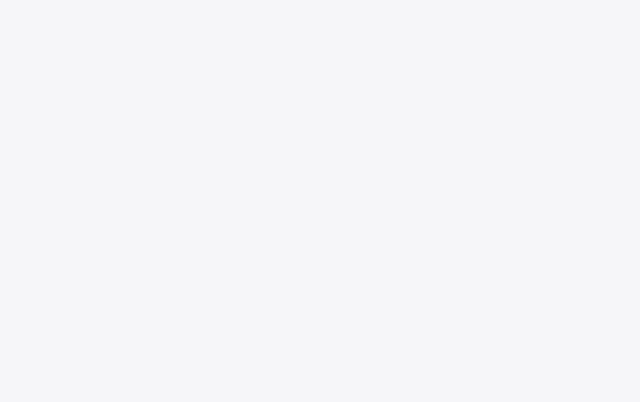
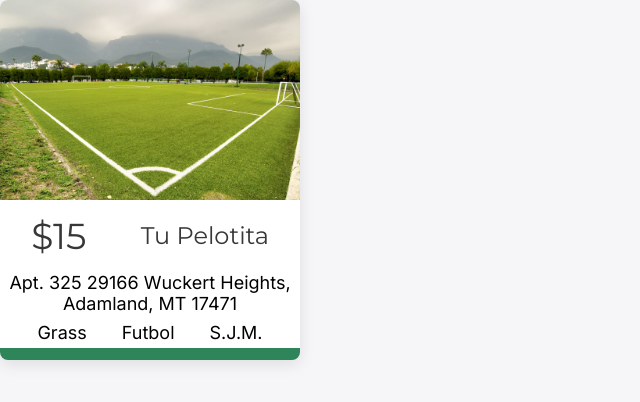
Before and after one commit to rdrg0/pichangeable-react, a React (Create React App) app: page / in a window 1280 px wide. Shown: the top 402 px of the page, without its empty margins (0-640 px from the left). Built offline with nearby package versions, Linux system fonts and the light colour scheme.

Commit message:
Add the card for the field

```diff
--- a/src/App.js
+++ b/src/App.js
@@ -1,4 +1,5 @@
 import { Global, css } from "@emotion/react";
+import Card from "./component/Card";
 
 const globalCSS = css`
   @import url('https://fonts.googleapis.com/css2?family=Inter&family=Montserrat&display=swap');
@@ -31,6 +32,8 @@ function App() {
   return (
     <>
       <Global styles={globalCSS} />
+      <Card />
+
     </>
   );
 }
--- a/src/component/Card.js
+++ b/src/component/Card.js
@@ -0,0 +1,74 @@
+import styled from "@emotion/styled";
+/** @jsxImportSource @emotion/react */
+import cancha  from "./UI/cancha8.jpg"
+import { FontHeaderLabel, FontSizeBig,  FontSizeMedium, FontSizeSmall} from "./UI/Typography";
+
+const Card = styled.li`
+    padding: unset;
+    display: flex;
+    flex-direction: column;
+    align-items: center;
+    width: 300px;
+    height: 360px;
+    background: #FFFFFF;
+    box-shadow: 0px 4px 16px rgba(0, 0, 0, 0.1);
+    border-radius: 8px;
+    margin: 0px ;
+    gap: 8px;
+    border-bottom: 12px solid var(--dark-green);
+    .image{
+        width:300px;
+        height:200px;
+        img{
+            width:100%;
+            height:100%;
+            border-top-left-radius: 8px;
+            border-top-right-radius: 8px;
+        }
+    }
+    .information{
+        display:flex;
+        flex-direction: row;
+        padding:4px;
+        text-align: center;
+        width: 100%;
+        justify-content: space-around;
+        h4{
+            align-self: center;
+        }
+    }
+    .address{
+        text-align: center;
+
+    }
+    .icons{
+        display: flex;
+        flex-direction:row;
+        justify-content: space-around;
+        gap: 35px;
+    }
+  `
+
+export default function ListItem() {
+    return (
+        <>
+        <Card key={1}>
+            <div className="image">
+                <img src={cancha} alt="imagen de una cancha" />
+            </div>
+            <div className="information">
+                <FontSizeBig>$15</FontSizeBig>
+                <FontSizeMedium>Tu Pelotita</FontSizeMedium>
+            </div>
+            <div className="address">
+                <label>Apt. 325 29166 Wuckert Heights, Adamland, MT 17471</label>
+            </div>
+            <div className="icons">
+                <label>Grass</label>
+                <label>Futbol</label>
+                <label>S.J.M.</label>
+            </div>
+        </Card>
+        </>
+      );
+    }
```
Also changed, not shown: src/component/UI/cancha8.jpg (added).
